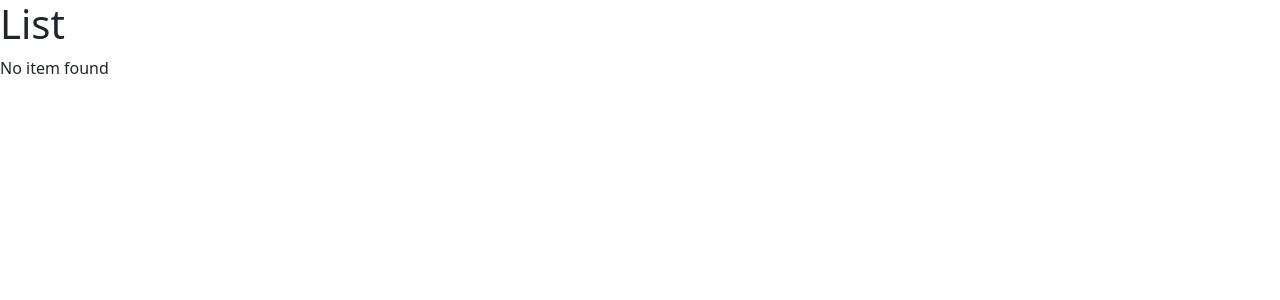
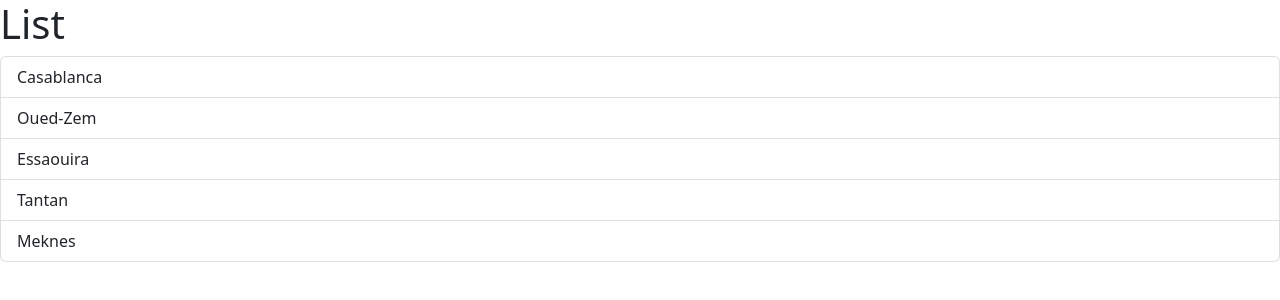
Before and after one commit to abed-ctrl/react-app, a React (Vite) app: page / in a window 1280 px wide. Shown: the top 300 px of the page. Built offline with nearby package versions, Linux system fonts and the light colour scheme.

Commit message:
Handling Events

```diff
--- a/src/components/ListGroup.tsx
+++ b/src/components/ListGroup.tsx
@@ -1,44 +1,35 @@
+import { MouseEvent } from "react";
+
 function ListGroup() {
-  // Conditional Rendering
+  // Handling Events
   let items = ["Casablanca", "Oued-Zem", "Essaouira", "Tantan", "Meknes"];
-  items = [];
 
-  //3.
-  //const message = items.length === 0 ? <p>No item found.</p> : null;
+  // In React Each Element have a property onClick to handle Click Event on Element.
+  // Print Item Clicked to the Console. using item or items[index]
+  // To see the event class we add event to the arrow function param and log it to console
 
-  //4. we use function if we want to pass a parameter.
-  // () => {} ARROW FUNCTION
-  /*const getMessage = () => {
-    return items.length === 0 ? <p>No item found.</p> : null;
-  };*/
-
-  //1.
-  /*if (items.length == 0)
-    return (
-      <>
-        <h1>List</h1>
-        <p>No item found</p>
-      </>
-    );*/
-
-  // use this code is not a correct way to programme. we should avoid repetition of code.
-  // we don't have an if statement in JSX only html and react components and expressions allowed.
+  // we use typescript we should give type of event parameter.
+  // type annotation in typeScript => event: MouseEvent
+  // with typescript we get auto-completion and type safety
+  // Event Handler
+  const handleClick = (event: MouseEvent) => console.log(event);
 
   return (
     <>
       <h1>List</h1>
-      {/* Some time this logic will be more complex in a project */}
-      {/* 2. */}
-      {/* items.length === 0 ? <p>No item found.</p> : null */}
-      {/* this why we should use a variable that return the expression */}
-      {/* message */}
-      {/* getMessage() */}
-      {/* 5. avoid the second part of the conditional statement (Null) */}
-      {/* in javascript => true && expression return expression : example : true && 'ali' => 'ali' */}
       {items.length === 0 && <p>No item found</p>}
       <ul className="list-group">
         {items.map((item, index) => (
-          <li key={index} className="list-group-item">
+          <li
+            className="list-group-item"
+            key={index}
+            //onClick={() => console.log(item, index)}
+            // this logic will be more complex this is why we use function to handle event
+            //onClick={(event) => console.log(event)}
+            // we don't call the function handleClick() we just pass a reference.
+            // so this function will be called later on run time.
+            onClick={handleClick}
+          >
             {item}
           </li>
         ))}
```
